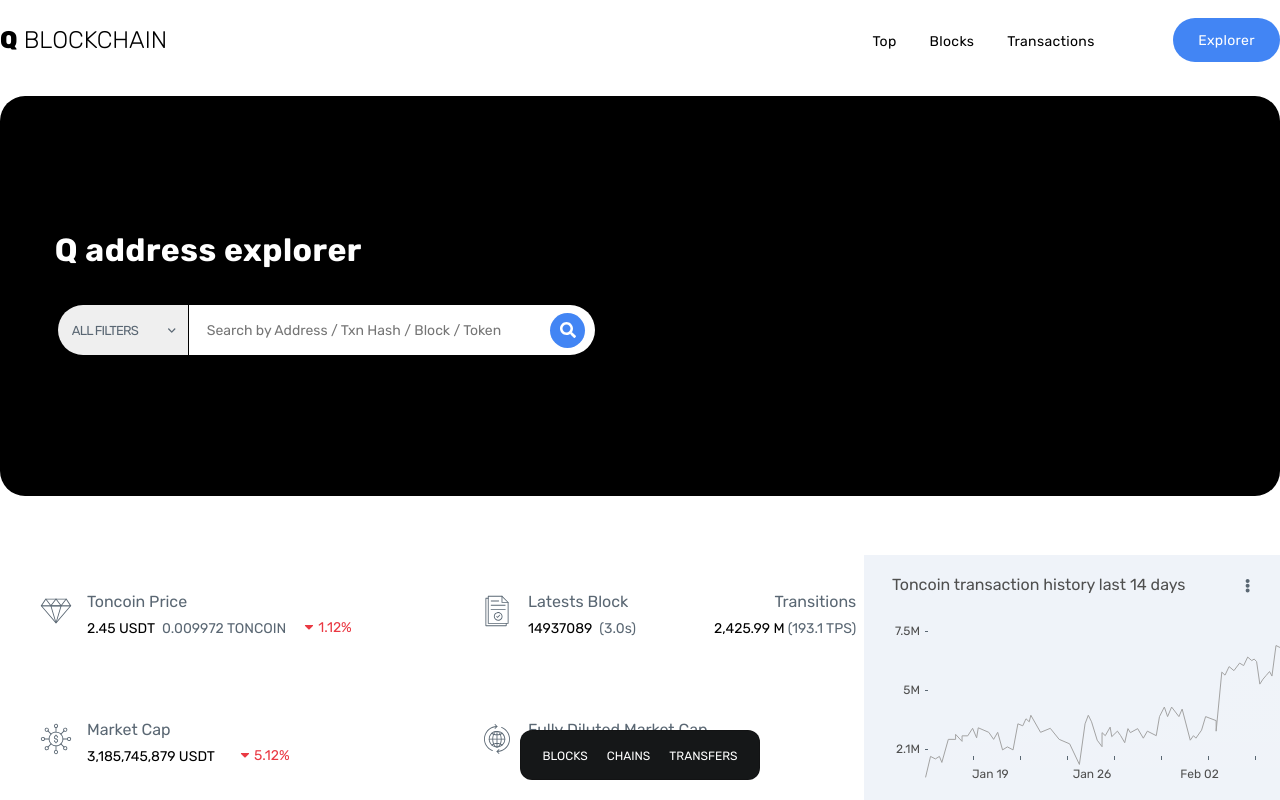
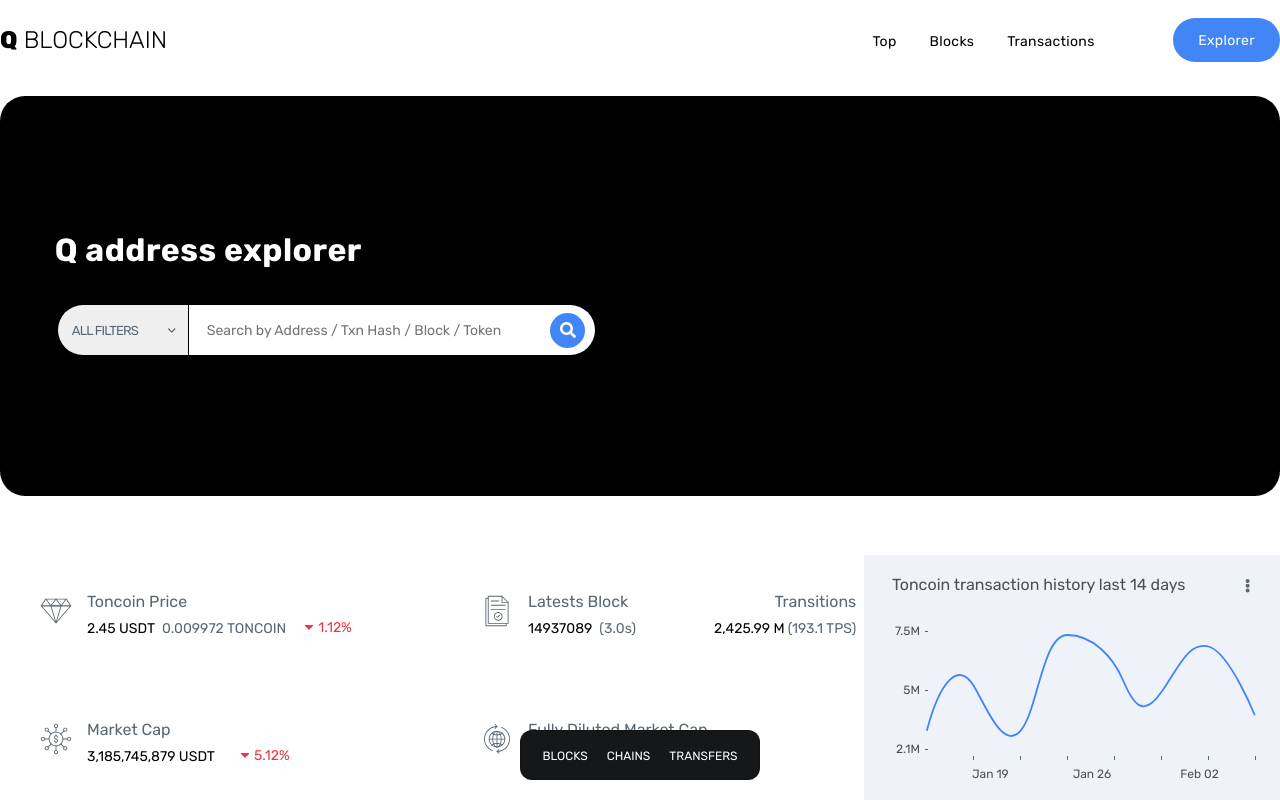
Before and after one commit to ivoovoo/CryptoTrading, a React (Vite) app: page /Wallet in a window 1280 px wide. Shown: the top 800 px of the page. Built offline with nearby package versions, Linux system fonts and the light colour scheme; a web font is replaced by a local one.

Commit message:
pls last

```diff
--- a/src/components/HomeBlockchain.css
+++ b/src/components/HomeBlockchain.css
@@ -228,7 +228,7 @@
   height: 256px;
   align-items: flex-start;
   background-color: #eff3f9;
-  background-image: url('/img/graph.svg');
+  background-image: url('/img/graph2.svg');
   background-repeat: no-repeat;
   background-position: 61px 79px;
   margin-top: 59px;
```
